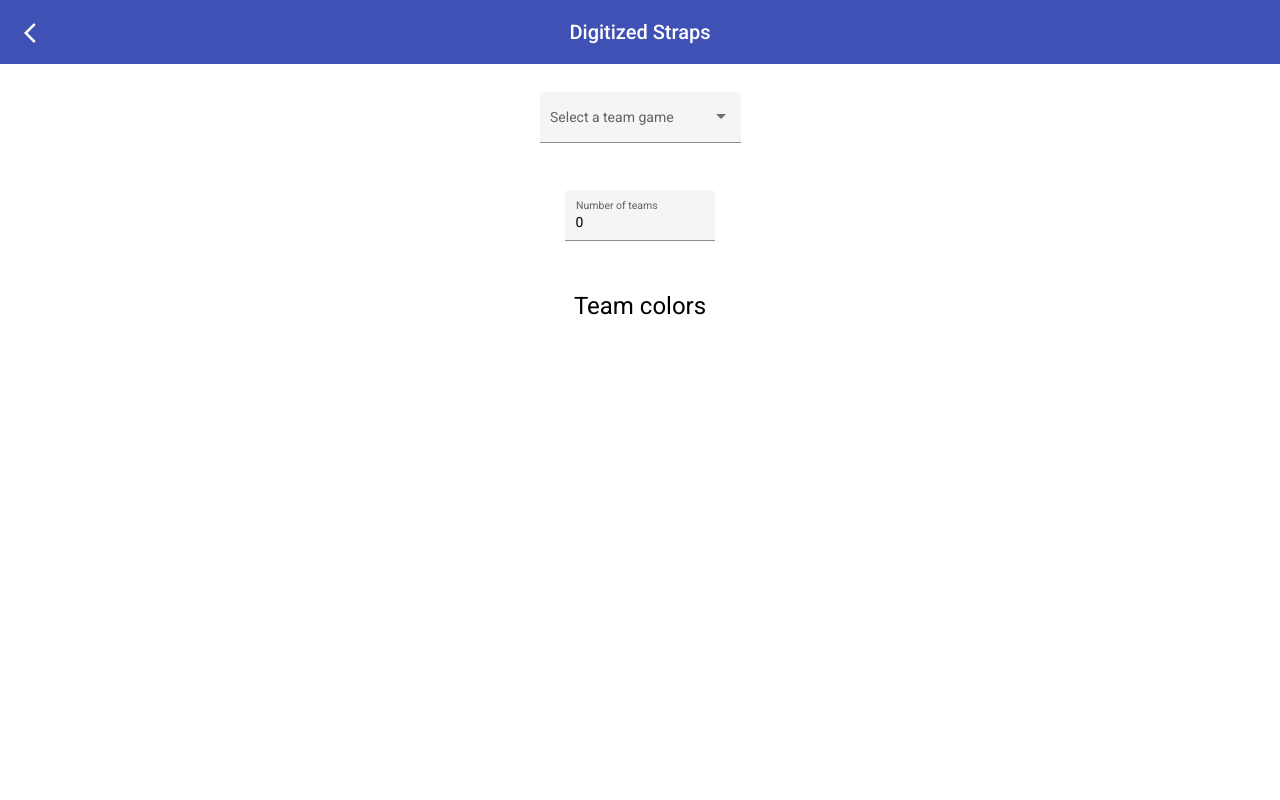
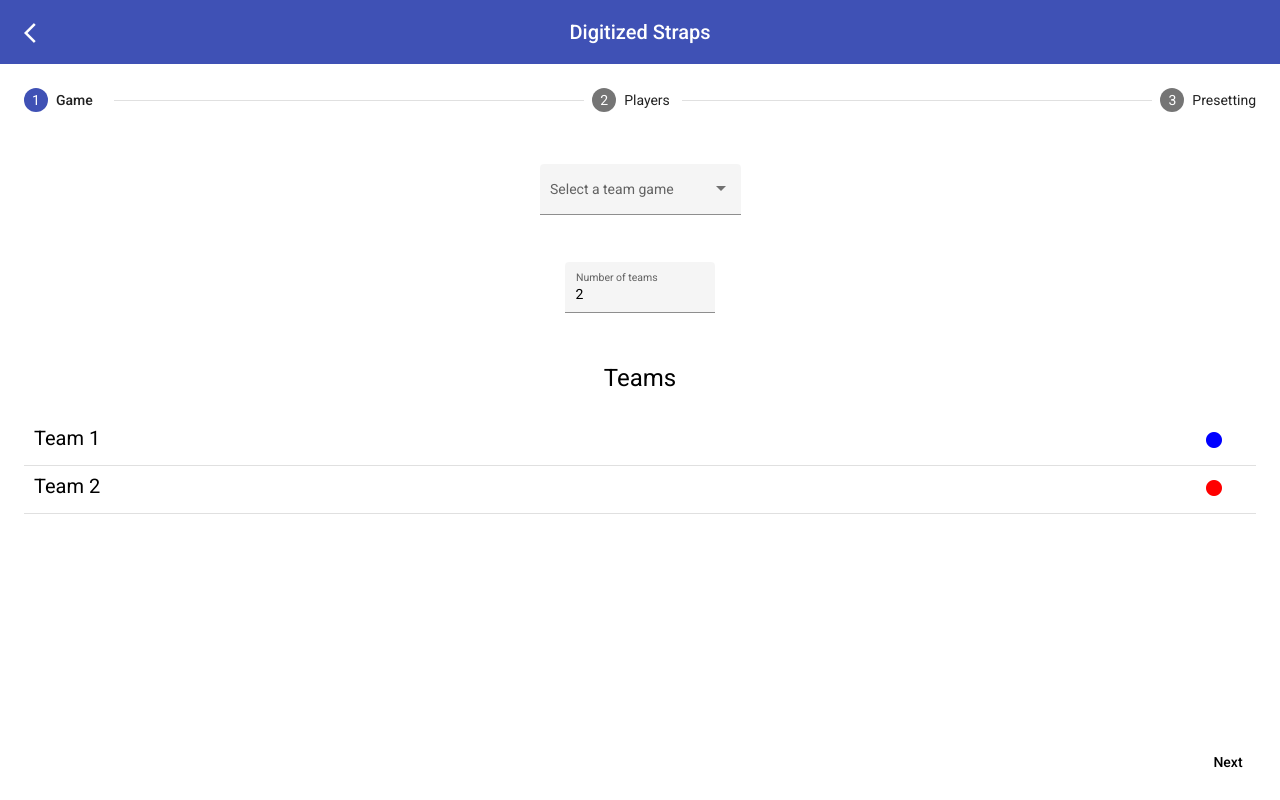
Before and after one commit to nilsofue/Digital-Strap-Manager, an Angular app: page /team-game in a window 1280 px wide. Built offline with nearby package versions, Linux system fonts and the light colour scheme.

Commit message:
extend team game setup

```diff
--- a/src/app/team-game/team-game.component.html
+++ b/src/app/team-game/team-game.component.html
@@ -1,3 +1,6 @@
+<mat-horizontal-stepper>
+  <mat-step label="Game" state="phone">
+    <div>
       <div class="listWrapper">
         <mat-form-field appearance="fill">
           <mat-label>Select a team game</mat-label>
@@ -28,12 +31,54 @@
         </mat-form-field>
       </div>
 
-<h1 style="text-align: center; padding-top: 30px">Team colors</h1>
+      <h1
+        *ngIf="teamNames.length"
+        style="text-align: center; padding-top: 30px"
+      >
+        Teams
+      </h1>
 
       <mat-list>
         <ng-container *ngFor="let team of teamNames">
-    <div mat-line>{{ team }}</div>
-    <mat-icon mat-list-icon>fiber_manual_record</mat-icon>
+          <div class="teamWrapper">
+            <div mat-line>{{ team.name }}</div>
+            <div class="teamColor">
+              <mat-icon [style.color]="team.color" mat-list-icon
+                >fiber_manual_record</mat-icon
+              >
+            </div>
+          </div>
           <mat-divider></mat-divider>
         </ng-container>
       </mat-list>
+    </div>
+
+    <div class="nextButton">
+      <button mat-button matStepperNext>Next</button>
+    </div>
+  </mat-step>
+  <mat-step label="Players" state="chat">
+    <div>
+      <h1 style="text-align: center; padding-top: 30px">Select players</h1>
+
+      <mat-selection-list>
+        <mat-list-option
+          *ngFor="let name of strapConnectionService.names"
+          [color]="'primary'"
+        >
+          {{ name }}
+          <mat-divider></mat-divider>
+        </mat-list-option>
+      </mat-selection-list>
+    </div>
+    <div class="prevButton">
+      <button mat-button matStepperPrevious>Back</button>
+    </div>
+    <div class="nextButton">
+      <button mat-button matStepperNext>Next</button>
+    </div>
+  </mat-step>
+  <mat-step label="Presetting">
+    <p>You're welcome.</p>
+  </mat-step>
+</mat-horizontal-stepper>
--- a/src/app/team-game/team-game.component.scss
+++ b/src/app/team-game/team-game.component.scss
@@ -2,3 +2,26 @@
   text-align: center;
   padding-top: 28px;
 }
+
+.teamWrapper {
+  display: flex;
+  padding: 10px;
+  font-size: 20px;
+}
+
+.teamColor {
+  margin-left: auto;
+  margin-right: 20px;
+}
+
+.nextButton {
+  position: absolute;
+  right: 20px;
+  bottom: 20px;
+}
+
+.prevButton {
+  position: absolute;
+  left: 20px;
+  bottom: 20px;
+}
--- a/src/app/team-game/team-game.component.ts
+++ b/src/app/team-game/team-game.component.ts
@@ -1,6 +1,10 @@
 import { Component, OnInit } from '@angular/core';
-import { FormControl, Validators } from '@angular/forms';
+import { StrapConnectionService } from '../setup-straps/strap-connection.service';
 
+export interface Teams {
+  name: string,
+  color: string,
+}
 @Component({
   selector: 'app-team-game',
   templateUrl: './team-game.component.html',
@@ -8,20 +12,27 @@ import { FormControl, Validators } from '@angular/forms';
 })
 export class TeamGameComponent implements OnInit {
 
-  public numberOfTeams: number = 0;
-  public teamNames: string[] = [];
+  public numberOfTeams: number = 2;
+  public teamNames: Teams[] = [];
+  private _colors: string[] = ["Blue ", "Red", "Yellow", "Green", "Orange", "Violet", "Indigo"];
 
-  constructor() { }
+  constructor(public strapConnectionService: StrapConnectionService) {
+    this.onTeamNumberChange();
+  }
 
   ngOnInit(): void {
   }
 
   onTeamNumberChange() {
-    this.numberOfTeams ? null : this.numberOfTeams = 0;
+    if (this.numberOfTeams === null) return;
     this.teamNames = [];
     for (let i = 1; i <= this.numberOfTeams; i++) {
-      this.teamNames.push('Team ' + i);
+      this.teamNames.push(
+        {
+          name: 'Team ' + i,
+          color: this._colors[(i - 1) % 7]
+        }
+      );
     }
-
   }
 }
```
Lines whose indentation alone changed are shown as unchanged.
